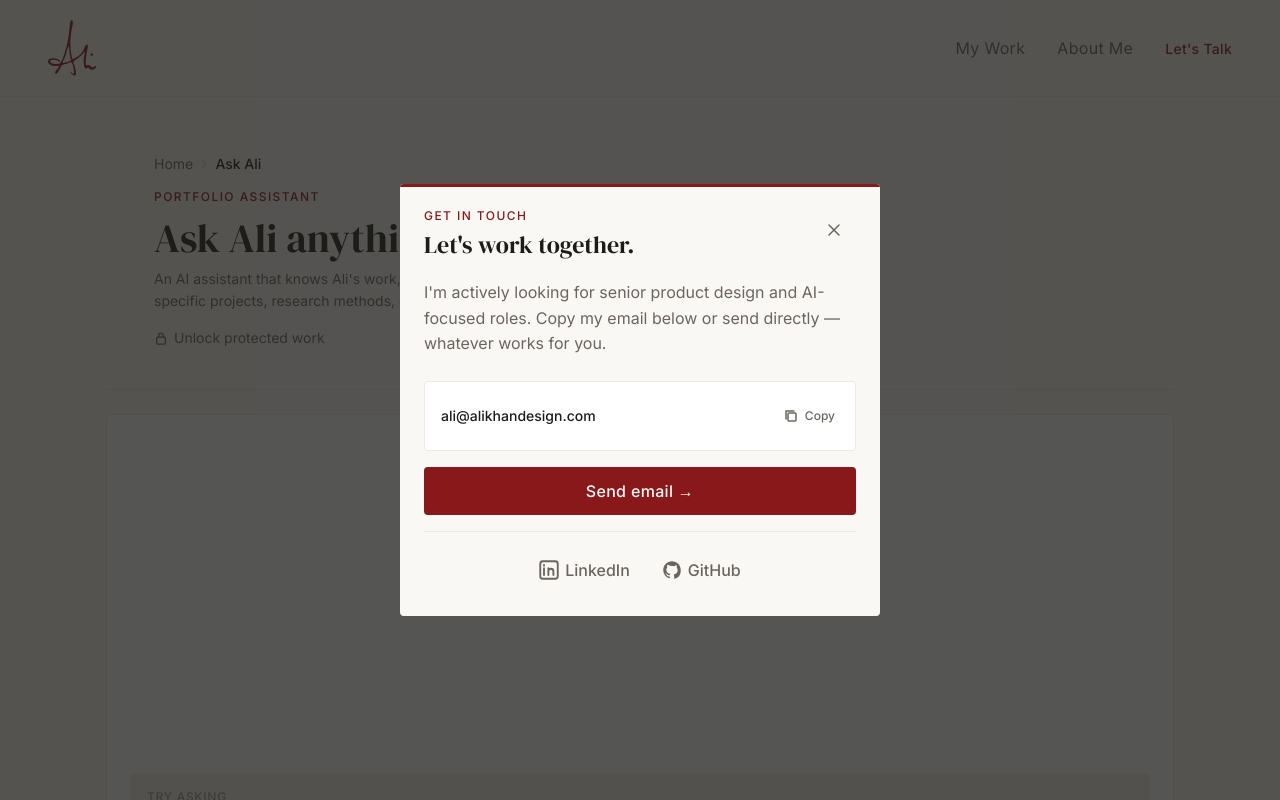
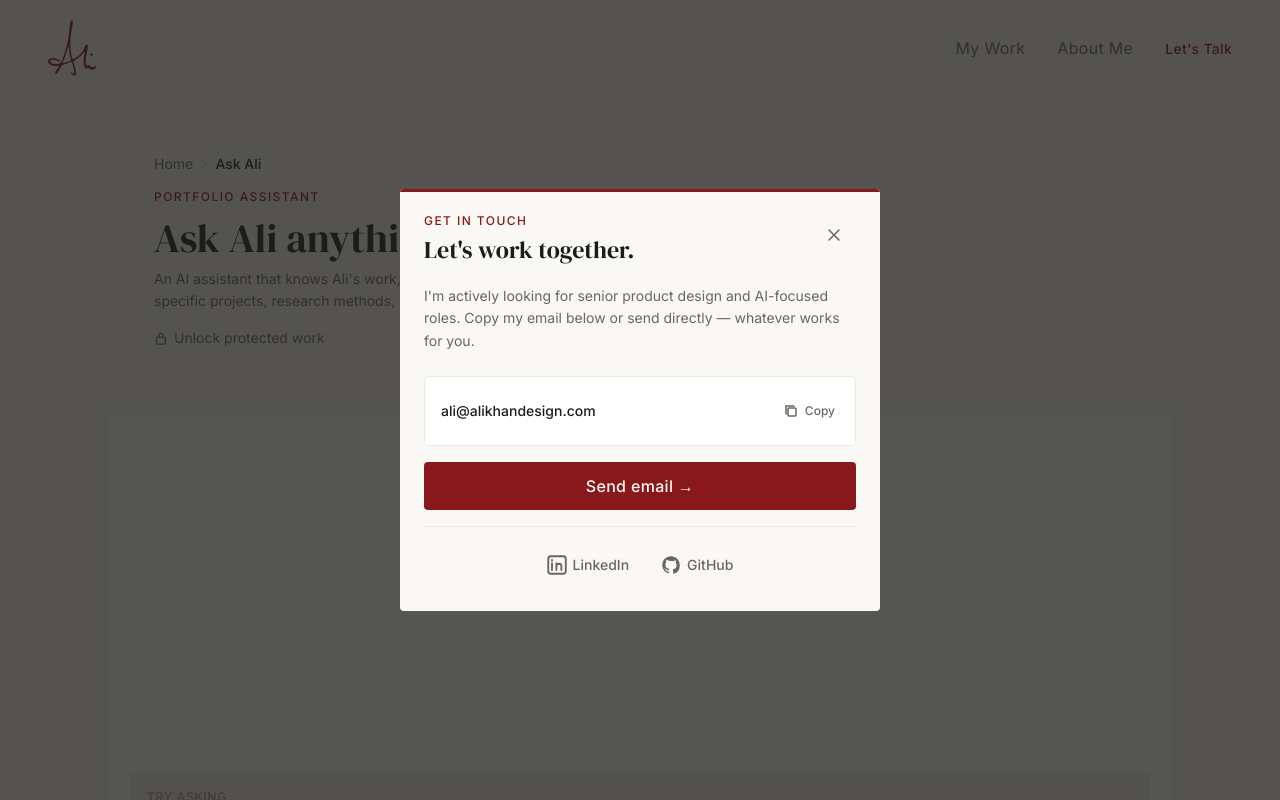
Before and after one commit to alikhandesign/alikhandesign.com, a Next.js app: page /chat in a window 1280 px wide. Both pictures are taken after a click on the button "Let's Talk". Shown: the top 800 px of the page. Built offline with nearby package versions, Linux system fonts and the light colour scheme.

Commit message:
Fix font scale: correct --text-sm to 14px, --text-base to 16px, update UI elements to --text-sm

```diff
--- a/app/components/ContactModal.tsx
+++ b/app/components/ContactModal.tsx
@@ -137,7 +137,7 @@ export default function ContactModal({ isOpen, onClose, triggerRef }: ContactMod
             </button>
           </div>
 
-          <p style={{ fontSize: 'var(--text-base)', color: 'var(--color-text-muted)', lineHeight: 1.6, marginBottom: 'var(--space-6)' }}>
+          <p style={{ fontSize: 'var(--text-sm)', color: 'var(--color-text-muted)', lineHeight: 1.6, marginBottom: 'var(--space-6)' }}>
             I'm actively looking for senior product design and AI-focused roles. Copy my email below or send directly — whatever works for you.
           </p>
 
@@ -168,7 +168,7 @@ export default function ContactModal({ isOpen, onClose, triggerRef }: ContactMod
               href="https://www.linkedin.com/in/alikhandesign"
               target="_blank"
               rel="noopener noreferrer"
-              style={{ display: 'flex', alignItems: 'center', gap: 6, fontSize: 'var(--text-base)', color: 'var(--color-text-muted)', textDecoration: 'none', fontWeight: 500, minHeight: 44, padding: '8px 4px' }}
+              style={{ display: 'flex', alignItems: 'center', gap: 6, fontSize: 'var(--text-sm)', color: 'var(--color-text-muted)', textDecoration: 'none', fontWeight: 500, minHeight: 44, padding: '8px 4px' }}
             >
               <svg width="20" height="20" viewBox="0 0 16 16" fill="none" aria-hidden="true"><rect x="1" y="1" width="14" height="14" rx="2" stroke="currentColor" strokeWidth="1.5"/><path d="M4 6.5V12M4 4v.5M7.5 12V9c0-1.1.9-2 2-2s2 .9 2 2v3M7.5 6.5V12" stroke="currentColor" strokeWidth="1.5" strokeLinecap="round"/></svg>
               LinkedIn
@@ -178,7 +178,7 @@ export default function ContactModal({ isOpen, onClose, triggerRef }: ContactMod
               href="https://github.com/alikhandesign"
               target="_blank"
               rel="noopener noreferrer"
-              style={{ display: 'flex', alignItems: 'center', gap: 6, fontSize: 'var(--text-base)', color: 'var(--color-text-muted)', textDecoration: 'none', fontWeight: 500, minHeight: 44, padding: '8px 4px' }}
+              style={{ display: 'flex', alignItems: 'center', gap: 6, fontSize: 'var(--text-sm)', color: 'var(--color-text-muted)', textDecoration: 'none', fontWeight: 500, minHeight: 44, padding: '8px 4px' }}
             >
               <svg width="20" height="20" viewBox="0 0 16 16" fill="none" aria-hidden="true"><path d="M8 1C4.13 1 1 4.13 1 8c0 3.09 2 5.71 4.79 6.64.35.06.48-.15.48-.34v-1.2c-1.95.42-2.36-.94-2.36-.94-.32-.81-.78-1.03-.78-1.03-.64-.44.05-.43.05-.43.7.05 1.07.72 1.07.72.62 1.07 1.63.76 2.03.58.06-.45.24-.76.44-.93-1.56-.18-3.2-.78-3.2-3.47 0-.77.27-1.39.72-1.88-.07-.18-.31-.89.07-1.85 0 0 .59-.19 1.93.72A6.7 6.7 0 0 1 8 4.77c.6.003 1.2.08 1.76.24 1.34-.91 1.93-.72 1.93-.72.38.96.14 1.67.07 1.85.45.49.72 1.11.72 1.88 0 2.7-1.64 3.29-3.2 3.47.25.22.48.65.48 1.31v1.94c0 .19.12.4.48.33A7 7 0 0 0 15 8c0-3.87-3.13-7-7-7z" fill="currentColor"/></svg>
               GitHub
```
